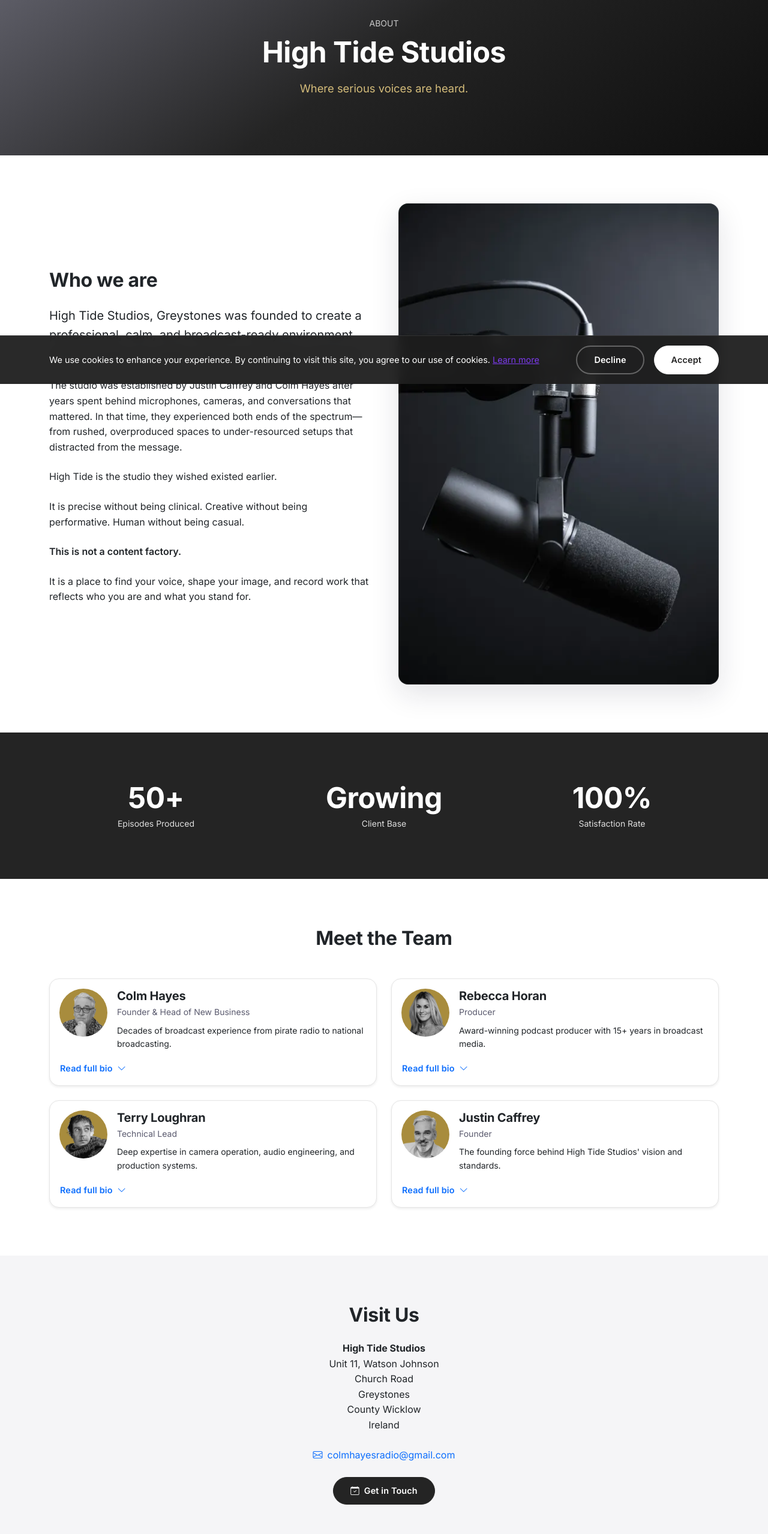
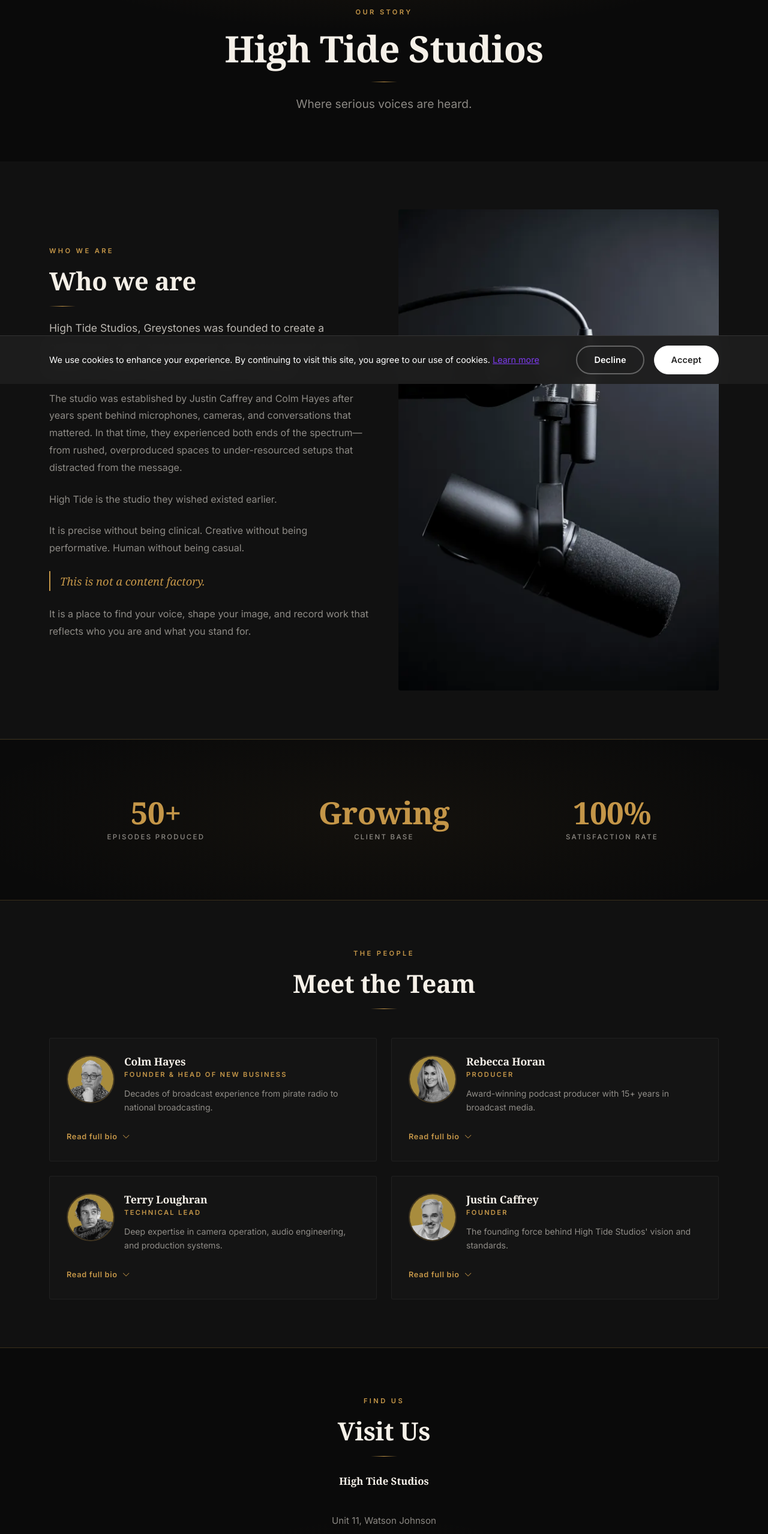
Before and after one commit to TerryLoc/high-tide-studios, a React (Create React App) app: page /about in a window 1280 px wide. Shown: the part 160-2717 px from the top of the page at 60% size. Built offline with nearby package versions, Linux system fonts and the light colour scheme.

Commit message:
Add: Implement About page styles and structure; create about.css for specific styling

```diff
--- a/src/index.js
+++ b/src/index.js
@@ -5,6 +5,7 @@ import 'bootstrap/dist/css/bootstrap.min.css';
 import './styles/custom.css';
 import './styles/home.css';
 import './styles/not-found.css';
+import './styles/about.css';
 
 const root = ReactDOM.createRoot(document.getElementById('root'));
 root.render(<App />);
--- a/src/pages/About.jsx
+++ b/src/pages/About.jsx
@@ -14,27 +14,35 @@ export default function About() {
   return (
     <>
       <SEO page="about" />
+
       {/* Hero Section */}
-      <section className="hero-main text-center">
+      <section className="ht-about-hero text-center">
         <div className="container">
           <FadeInUp>
-            <p className="text-uppercase small opacity-75 mb-2">About</p>
-            <h1 className="display-5 fw-bold mb-3">High Tide Studios</h1>
-            <p className="lead">{companyInfo.tagline}</p>
+            <p className="ht-eyebrow">Our Story</p>
+            <h1 className="ht-about-title">High Tide Studios</h1>
+            <div className="ht-title-divider mx-auto" aria-hidden="true" />
+            <p className="ht-about-tagline">{companyInfo.tagline}</p>
           </FadeInUp>
         </div>
       </section>
 
       {/* Who We Are Section */}
-      <section className="container py-5">
+      <section className="ht-who-we-are py-5">
+        <div className="container">
           <div className="row align-items-center g-5">
             <div className="col-12 col-lg-6">
               <FadeInUp>
-              <h2 className="fw-bold mb-4">{whoWeAre.title}</h2>
+                <p className="ht-eyebrow">Who We Are</p>
+                <h2 className="ht-section-title">{whoWeAre.title}</h2>
+                <div className="ht-section-divider" aria-hidden="true" />
               </FadeInUp>
               <FadeIn delay={0.2}>
                 {whoWeAre.paragraphs.map((p, i) => (
-                <p key={i} className={`${i === 0 ? 'fs-5' : ''} ${p === 'This is not a content factory.' ? 'fw-semibold' : ''} mb-4`}>
+                  <p
+                    key={i}
+                    className={`ht-body-text mb-4 ${i === 0 ? 'ht-body-text--lead' : ''} ${p === 'This is not a content factory.' ? 'ht-body-text--emphasis' : ''}`}
+                  >
                     {p}
                   </p>
                 ))}
@@ -42,27 +50,31 @@ export default function About() {
             </div>
             <div className="col-12 col-lg-6">
               <FadeIn delay={0.3}>
-              <div className="about-image-wrapper">
+                <div className="ht-about-image-wrapper">
                   <img
                     src="/images/mic1.webp"
                     alt="Professional microphone at High Tide Studios"
-                  className="about-image"
+                    className="ht-about-image"
                     loading="lazy"
                   />
+                  <div className="ht-about-image-border" aria-hidden="true" />
                 </div>
               </FadeIn>
+            </div>
           </div>
         </div>
       </section>
 
       {/* Stats Section */}
-      <section className="bg-dark text-white py-5">
+      <section className="ht-stats py-5">
         <div className="container">
           <StaggerContainer className="row text-center">
             {stats.map((stat, i) => (
               <StaggerItem className="col-4" key={i}>
-                <h2 className="display-5 fw-bold mb-1">{stat.value}</h2>
-                <p className="opacity-75 mb-0 small">{stat.label}</p>
+                <div className="ht-stat-item">
+                  <h2 className="ht-stat-value">{stat.value}</h2>
+                  <p className="ht-stat-label">{stat.label}</p>
+                </div>
               </StaggerItem>
             ))}
           </StaggerContainer>
@@ -70,57 +82,58 @@ export default function About() {
       </section>
 
       {/* Team Section */}
-      <section className="container py-5">
+      <section className="ht-team py-5">
+        <div className="container">
           <FadeInUp>
-          <h2 className="text-center fw-bold mb-5">Meet the Team</h2>
+            <div className="text-center mb-5">
+              <p className="ht-eyebrow">The People</p>
+              <h2 className="ht-section-title">Meet the Team</h2>
+              <div className="ht-section-divider mx-auto" aria-hidden="true" />
+            </div>
           </FadeInUp>
           <StaggerContainer className="row g-4">
             {teamMembers.map((member) => (
               <StaggerItem className="col-12 col-md-6" key={member.id}>
-              <div className="card h-100 shadow-sm">
-                <div className="card-body">
+                <div className="ht-team-card h-100">
                   <div className="d-flex align-items-start mb-3">
-                    <div className="me-3">
+                    <div className="me-3 flex-shrink-0">
                       {member.image ? (
                         <img
                           src={member.image}
                           alt={member.name}
-                          className="rounded-circle"
-                          style={{ width: '80px', height: '80px', objectFit: 'cover' }}
+                          className="ht-team-avatar"
                         />
                       ) : (
-                        <div
-                          className="rounded-circle bg-light d-flex align-items-center justify-content-center"
-                          style={{ width: '80px', height: '80px' }}
-                        >
-                          <i className="bi bi-person fs-2 text-muted"></i>
+                        <div className="ht-team-avatar-placeholder">
+                          <i className="bi bi-person" aria-hidden="true" />
                         </div>
                       )}
                     </div>
                     <div>
-                      <h5 className="fw-bold mb-1">{member.name}</h5>
-                      <p className="text-muted small mb-2">{member.role}</p>
-                      <p className="small mb-0">{member.shortBio}</p>
+                      <h5 className="ht-team-name">{member.name}</h5>
+                      <p className="ht-team-role">{member.role}</p>
+                      <p className="ht-team-bio">{member.shortBio}</p>
                     </div>
                   </div>
 
                   {member.fullBio && (
                     <>
                       <button
-                        className="btn btn-link p-0 text-decoration-none small"
+                        className="ht-team-toggle"
                         onClick={() => toggleMember(member.id)}
+                        aria-expanded={expandedMember === member.id}
                       >
                         {expandedMember === member.id ? (
-                          <>Read less <i className="bi bi-chevron-up ms-1"></i></>
+                          <>Read less <i className="bi bi-chevron-up ms-1" aria-hidden="true" /></>
                         ) : (
-                          <>Read full bio <i className="bi bi-chevron-down ms-1"></i></>
+                          <>Read full bio <i className="bi bi-chevron-down ms-1" aria-hidden="true" /></>
                         )}
                       </button>
 
                       {expandedMember === member.id && (
-                        <div className="mt-3 pt-3 border-top">
+                        <div className="ht-team-full-bio">
                           {member.fullBio.split('\n\n').map((paragraph, i) => (
-                            <p key={i} className="small text-muted mb-3">
+                            <p key={i} className="ht-body-text small mb-3">
                               {paragraph}
                             </p>
                           ))}
@@ -129,21 +142,23 @@ export default function About() {
                     </>
                   )}
                 </div>
-              </div>
               </StaggerItem>
             ))}
           </StaggerContainer>
+        </div>
       </section>
 
       {/* Location Section */}
-      <section className="bg-light py-5">
+      <section className="ht-location py-5">
         <div className="container text-center">
           <FadeInUp>
-            <h2 className="fw-bold mb-4">Visit Us</h2>
-            <div className="row justify-content-center">
+            <p className="ht-eyebrow">Find Us</p>
+            <h2 className="ht-section-title">Visit Us</h2>
+            <div className="ht-section-divider mx-auto" aria-hidden="true" />
+            <div className="row justify-content-center mt-4">
               <div className="col-12 col-md-6">
-                <address className="mb-4">
-                  <strong>High Tide Studios</strong><br />
+                <address className="ht-address mb-4">
+                  <strong className="ht-address-name">High Tide Studios</strong><br />
                   Unit 11, Watson Johnson<br />
                   Church Road<br />
                   Greystones<br />
@@ -151,13 +166,13 @@ export default function About() {
                   Ireland
                 </address>
                 <p className="mb-4">
-                  <a href="mailto:colmhayesradio@gmail.com" className="text-decoration-none">
-                    <i className="bi bi-envelope me-2"></i>
+                  <a href="mailto:colmhayesradio@gmail.com" className="ht-location-link">
+                    <i className="bi bi-envelope me-2" aria-hidden="true" />
                     colmhayesradio@gmail.com
                   </a>
                 </p>
-                <Link to="/contact" className="btn btn-dark">
-                  <i className="bi bi-calendar-check me-2"></i>
+                <Link to="/contact" className="ht-btn-primary">
+                  <i className="bi bi-calendar-check" aria-hidden="true" />
                   Get in Touch
                 </Link>
               </div>
--- /dev/null
+++ b/src/styles/about.css
@@ -0,0 +1,319 @@
+/* ============================================================
+   about.css — High Tide Studios
+   Cinematic dark/amber theme · consistent with home.css tokens
+   ============================================================ */
+
+/* ── Shared tokens are defined in home.css via :root ──
+   These classes extend or override for About-specific needs  */
+
+/* ============================================================
+   HERO
+   ============================================================ */
+.ht-about-hero {
+  background: var(--ht-black);
+  padding: 6rem 1.5rem 5rem;
+  position: relative;
+  overflow: hidden;
+}
+
+.ht-about-hero::before {
+  content: '';
+  position: absolute;
+  inset: 0;
+  background: radial-gradient(
+    ellipse 65% 55% at 50% 0%,
+    rgba(196, 150, 72, 0.08) 0%,
+    transparent 70%
+  );
+  pointer-events: none;
+}
+
+.ht-about-title {
+  font-family: var(--ht-serif);
+  font-size: clamp(2.2rem, 5.5vw, 3.8rem);
+  font-weight: 700;
+  color: var(--ht-cream);
+  letter-spacing: -0.01em;
+  line-height: 1.15;
+  margin-bottom: 0;
+}
+
+.ht-about-tagline {
+  font-size: clamp(1rem, 2.5vw, 1.2rem);
+  color: var(--ht-cream-dim);
+  font-weight: 300;
+  max-width: 560px;
+  margin: 0 auto;
+  line-height: 1.7;
+}
+
+/* ============================================================
+   WHO WE ARE
+   ============================================================ */
+.ht-who-we-are {
+  background: var(--ht-dark);
+  border-bottom: 1px solid rgba(255, 255, 255, 0.04);
+}
+
+.ht-body-text--emphasis {
+  font-family: var(--ht-serif);
+  font-size: 1.15rem;
+  color: var(--ht-gold) !important;
+  font-style: italic;
+  border-left: 2px solid var(--ht-gold);
+  padding-left: 1rem;
+}
+
+.ht-about-image-wrapper {
+  position: relative;
+  border-radius: 3px;
+  overflow: hidden;
+}
+
+.ht-about-image {
+  width: 100%;
+  height: auto;
+  display: block;
+  border-radius: 3px;
+  transition: transform 0.5s ease;
+  filter: brightness(0.92) contrast(1.05);
+}
+
+.ht-about-image-wrapper:hover .ht-about-image {
+  transform: scale(1.02);
+}
+
+/* Decorative offset border — gives depth */
+.ht-about-image-border {
+  position: absolute;
+  inset: 0;
+  border: 1px solid var(--ht-gold-border);
+  border-radius: 3px;
+  pointer-events: none;
+  translate: 10px 10px;
+  z-index: -1;
+}
+
+/* ============================================================
+   STATS
+   ============================================================ */
+.ht-stats {
+  background: var(--ht-black);
+  border-top: 1px solid var(--ht-gold-border);
+  border-bottom: 1px solid var(--ht-gold-border);
+  position: relative;
+  overflow: hidden;
+}
+
+.ht-stats::before {
+  content: '';
+  position: absolute;
+  inset: 0;
+  background: radial-gradient(
+    ellipse 80% 100% at 50% 50%,
+    rgba(196, 150, 72, 0.05) 0%,
+    transparent 70%
+  );
+  pointer-events: none;
+}
+
+.ht-stat-item {
+  padding: 1rem;
+  position: relative;
+}
+
+/* Vertical divider between stats */
+.ht-stat-item + .ht-stat-item::before {
+  content: '';
+  position: absolute;
+  left: 0;
+  top: 20%;
+  height: 60%;
+  width: 1px;
+  background: linear-gradient(
+    to bottom,
+    transparent,
+    var(--ht-gold-border),
+    transparent
+  );
+}
+
+.ht-stat-value {
+  font-family: var(--ht-serif);
+  font-size: clamp(2rem, 5vw, 3.2rem);
+  font-weight: 700;
+  color: var(--ht-gold);
+  margin-bottom: 0.35rem;
+  line-height: 1;
+}
+
+.ht-stat-label {
+  font-size: 0.72rem;
+  font-weight: 500;
+  letter-spacing: 0.2em;
+  text-transform: uppercase;
+  color: var(--ht-cream-dim);
+  margin: 0;
+}
+
+/* ============================================================
+   TEAM
+   ============================================================ */
+.ht-team {
+  background: var(--ht-dark);
+}
+
+.ht-team-card {
+  background: var(--ht-dark-card);
+  border: 1px solid rgba(255, 255, 255, 0.05);
+  border-radius: 3px;
+  padding: 1.75rem;
+  transition:
+    border-color 0.25s ease,
+    transform 0.2s ease,
+    box-shadow 0.25s ease;
+  position: relative;
+  overflow: hidden;
+}
+
+.ht-team-card::before {
+  content: '';
+  position: absolute;
+  top: 0;
+  left: 0;
+  right: 0;
+  height: 2px;
+  background: linear-gradient(90deg, transparent, var(--ht-gold), transparent);
+  opacity: 0;
+  transition: opacity 0.25s ease;
+}
+
+.ht-team-card:hover {
+  border-color: var(--ht-gold-border);
+  transform: translateY(-3px);
+  box-shadow: 0 16px 40px rgba(0, 0, 0, 0.4);
+}
+
+.ht-team-card:hover::before {
+  opacity: 1;
+}
+
+.ht-team-avatar {
+  width: 80px;
+  height: 80px;
+  border-radius: 50%;
+  object-fit: cover;
+  border: 2px solid var(--ht-gold-border);
+  display: block;
+}
+
+.ht-team-avatar-placeholder {
+  width: 80px;
+  height: 80px;
+  border-radius: 50%;
+  background: var(--ht-dark-mid);
+  border: 2px solid rgba(255, 255, 255, 0.08);
+  display: flex;
+  align-items: center;
+  justify-content: center;
+  font-size: 2rem;
+  color: var(--ht-cream-faint);
+}
+
+.ht-team-name {
+  font-family: var(--ht-serif);
+  font-size: 1.1rem;
+  font-weight: 700;
+  color: var(--ht-cream);
+  margin-bottom: 0.2rem;
+}
+
+.ht-team-role {
+  font-size: 0.7rem;
+  font-weight: 600;
+  letter-spacing: 0.2em;
+  text-transform: uppercase;
+  color: var(--ht-gold);
+  margin-bottom: 0.6rem;
+}
+
+.ht-team-bio {
+  font-size: 0.88rem;
+  color: var(--ht-cream-dim);
+  line-height: 1.65;
+  margin: 0;
+}
+
+.ht-team-toggle {
+  background: none;
+  border: none;
+  padding: 0;
+  font-size: 0.8rem;
+  font-weight: 600;
+  letter-spacing: 0.05em;
+  color: var(--ht-gold);
+  cursor: pointer;
+  transition: color 0.2s ease;
+  margin-top: 0.75rem;
+  display: inline-flex;
+  align-items: center;
+  gap: 0.25rem;
+}
+
+.ht-team-toggle:hover {
+  color: var(--ht-gold-light);
+}
+
+.ht-team-full-bio {
+  margin-top: 1rem;
+  padding-top: 1rem;
+  border-top: 1px solid rgba(255, 255, 255, 0.06);
+}
+
+/* ============================================================
+   LOCATION
+   ============================================================ */
+.ht-location {
+  background: var(--ht-black);
+  border-top: 1px solid var(--ht-gold-border);
+  position: relative;
+  overflow: hidden;
+}
+
+.ht-location::before {
+  content: '';
+  position: absolute;
+  inset: 0;
+  background: radial-gradient(
+    ellipse 60% 80% at 50% 100%,
+    rgba(196, 150, 72, 0.06) 0%,
+    transparent 70%
+  );
+  pointer-events: none;
+}
+
+.ht-address {
+  font-style: normal;
+  color: var(--ht-cream-dim);
+  line-height: 2;
+  font-size: 0.95rem;
+}
+
+.ht-address-name {
+  color: var(--ht-cream);
+  font-family: var(--ht-serif);
+  font-size: 1.05rem;
+  display: block;
+  margin-bottom: 0.25rem;
+}
+
+.ht-location-link {
+  color: var(--ht-gold);
+  text-decoration: none;
+  font-size: 0.9rem;
+  transition: color 0.2s ease;
+}
+
+.ht-location-link:hover {
+  color: var(--ht-gold-light);
+}
```
Lines whose indentation alone changed are shown as unchanged.
